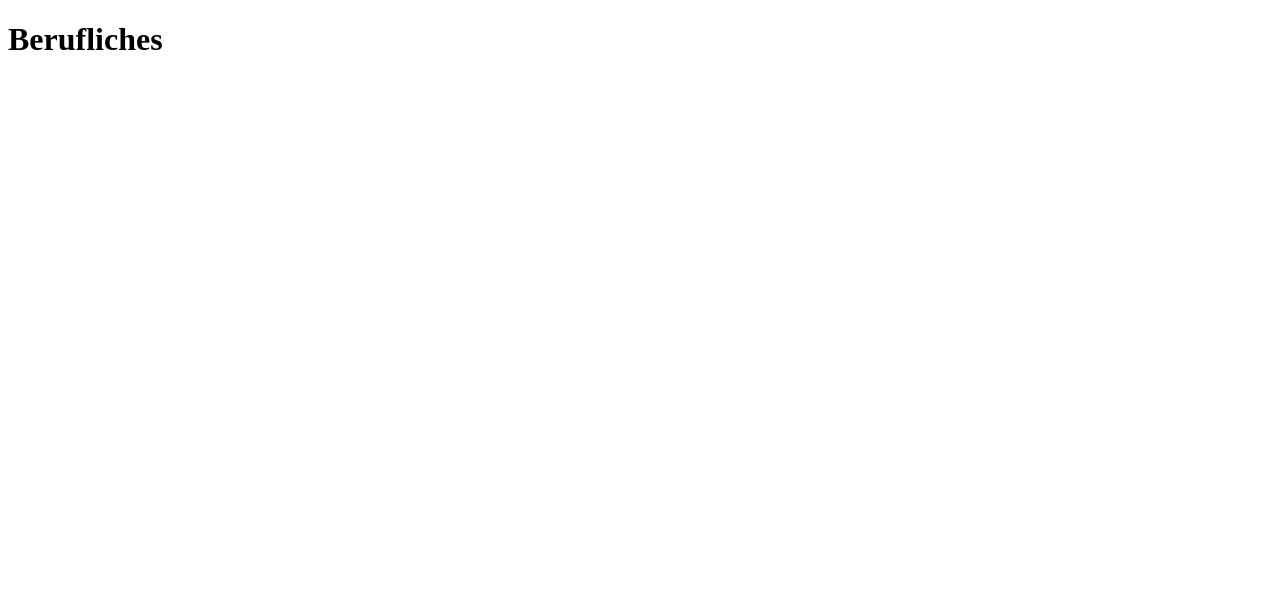
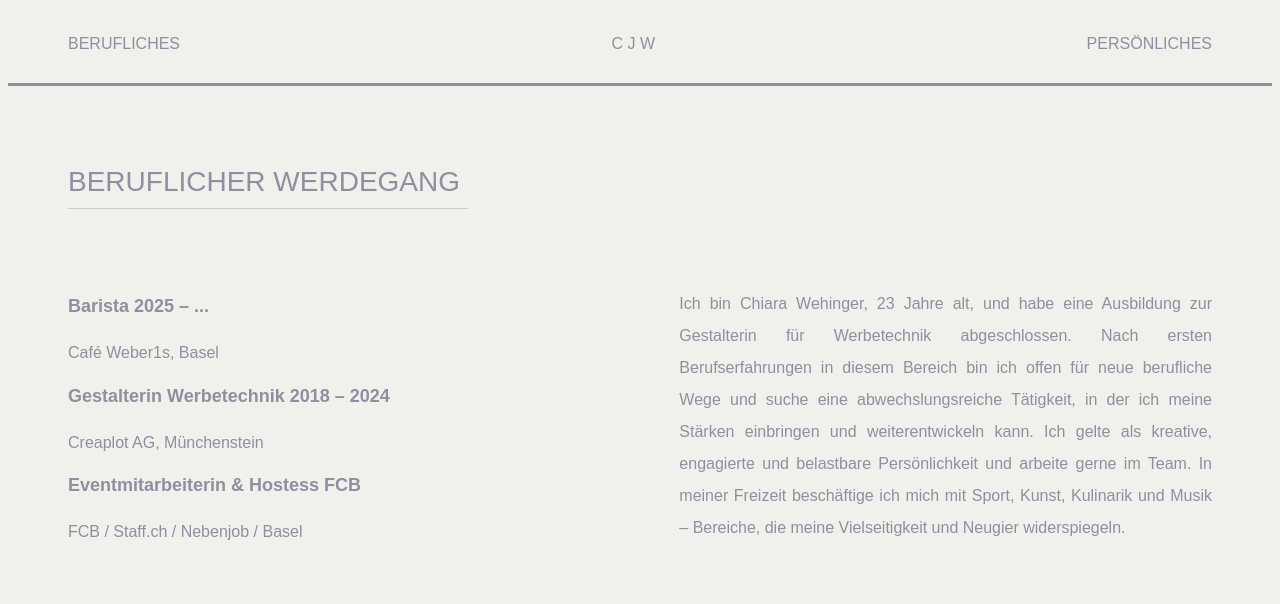
Before and after one commit to tabeaalva/schnupperwoche, a plain HTML site: page berufliches.html in a window 1280 px wide. Drawn offline with Linux system fonts and the light colour scheme.

Commit message:
finish my profile

```diff
--- a/berufliches.html
+++ b/berufliches.html
@@ -4,11 +4,115 @@
     <meta charset="UTF-8">
     <meta name="viewport" content="width=device-width, initial-scale=1.0">
     <title>Mein Profil</title>
-    <style></style>
+    <style>
+  body {
+  color: rgb(143, 143, 159);
+  font-family: Arial, Helvetica, sans-serif;
+  background-color: rgb(240, 240, 236);
+
+}
+
+a {
+        text-decoration: none;
+        color: rgb(143, 143, 159);
+        text-align: center;
+        margin-top: 27px;
+        margin-right: 60px;
+        margin-left: 60px;
+        cursor: pointer;
+      }
+      header {
+        display: flex;
+        justify-content: space-between;
+        margin-bottom: 40px;
+        border-bottom-style: solid;
+        padding-bottom: 30px;
+      }
+
+h2 {
+  text-align: left;
+  font-weight: lighter;
+  font-size: 28px;
+  margin-left: 60px;
+  margin-top: 80px;
+  border-bottom: 1px solid #ccc;
+  max-width: 400px;
+  padding-bottom: 10px;
+}
+
+/* FLEX LAYOUT */
+.column-layout {
+  display: flex;
+  flex-direction: row;
+  gap: 60px;
+  padding: 40px 60px;
+}
+
+/* Left column: job entries */
+.column-left {
+  flex: 1;
+}
+
+.column-left h4 {
+  font-size: 18px;
+  font-weight: bold;
+  margin-bottom: 5px;
+  color: rgb(143, 143, 159);
+}
+
+.column-left h5 {
+  font-weight: lighter;
+  font-size: 16px;
+  margin-bottom: 20px;
+  color: rgb(143, 143, 159);
+}
+
+/* Right column: paragraph text */
+.column-right {
+  flex: 2;
+}
+
+.personal_text {
+  text-align: justify;
+  line-height: 2.0;
+  font-size: 16px;
+  color: rgb(143, 143, 159);
+  max-width: 650px;
+  margin-left: 190px;
+}
+
+
+    </style>
 </head>
 <body>
-    <h1>Berufliches</h1>
+    <header>
+      <a href="berufliches.html">BERUFLICHES</a>
+      <a href="my-profile.html" class="headline">C J W</a>
+      <a href="persoenlichs.html">PERSÖNLICHES</a>
+  </header>
 
+    <h2>BERUFLICHER WERDEGANG</h2>
+
+    <div class="column-layout">
+    <!-- Left Column: Headings -->
+    <div class="column-left">
+      <h4>Barista 2025 – ...</h4>
+      <h5>Café Weber1s, Basel</h5>
+
+      <h4>Gestalterin Werbetechnik 2018 – 2024</h4>
+      <h5>Creaplot AG, Münchenstein</h5>
+
+      <h4>Eventmitarbeiterin & Hostess FCB</h4>
+      <h5>FCB / Staff.ch / Nebenjob / Basel</h5>
+    </div>
+
+    <!-- Right Column: Text -->
+    <div class="column-right">
+      <p class="personal_text">
+        Ich bin Chiara Wehinger, 23 Jahre alt, und habe eine Ausbildung zur Gestalterin für Werbetechnik abgeschlossen. Nach ersten Berufserfahrungen in diesem Bereich bin ich offen für neue berufliche Wege und suche eine abwechslungsreiche Tätigkeit, in der ich meine Stärken einbringen und weiterentwickeln kann. Ich gelte als kreative, engagierte und belastbare Persönlichkeit und arbeite gerne im Team. In meiner Freizeit beschäftige ich mich mit Sport, Kunst, Kulinarik und Musik – Bereiche, die meine Vielseitigkeit und Neugier widerspiegeln.
+      </p>
+    </div>
+  </div>
 
 </body>
 </html>
```
Also changed, not shown: my-profile.html (+55 -9 lines), persoenlichs.html (+75 -0 lines), OG005666.jpeg (added), 1 other file.
